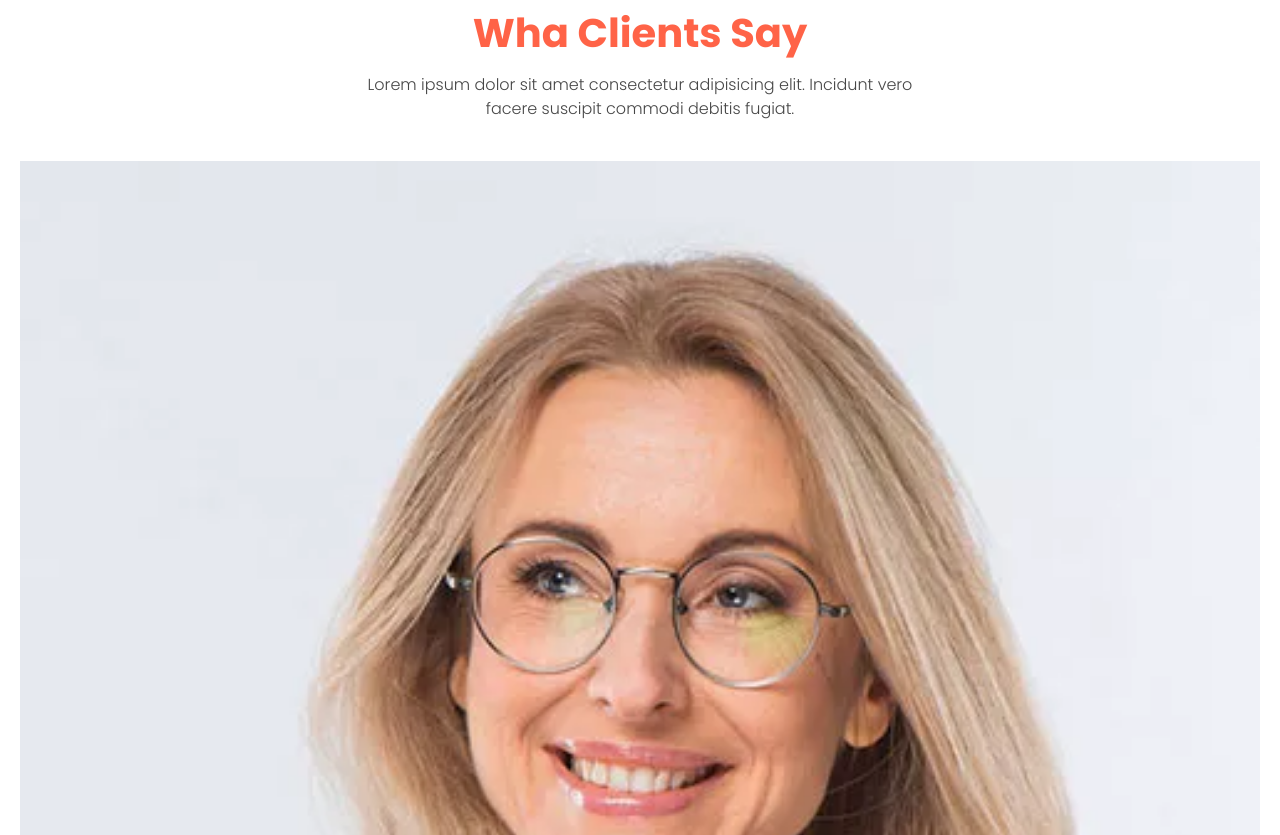
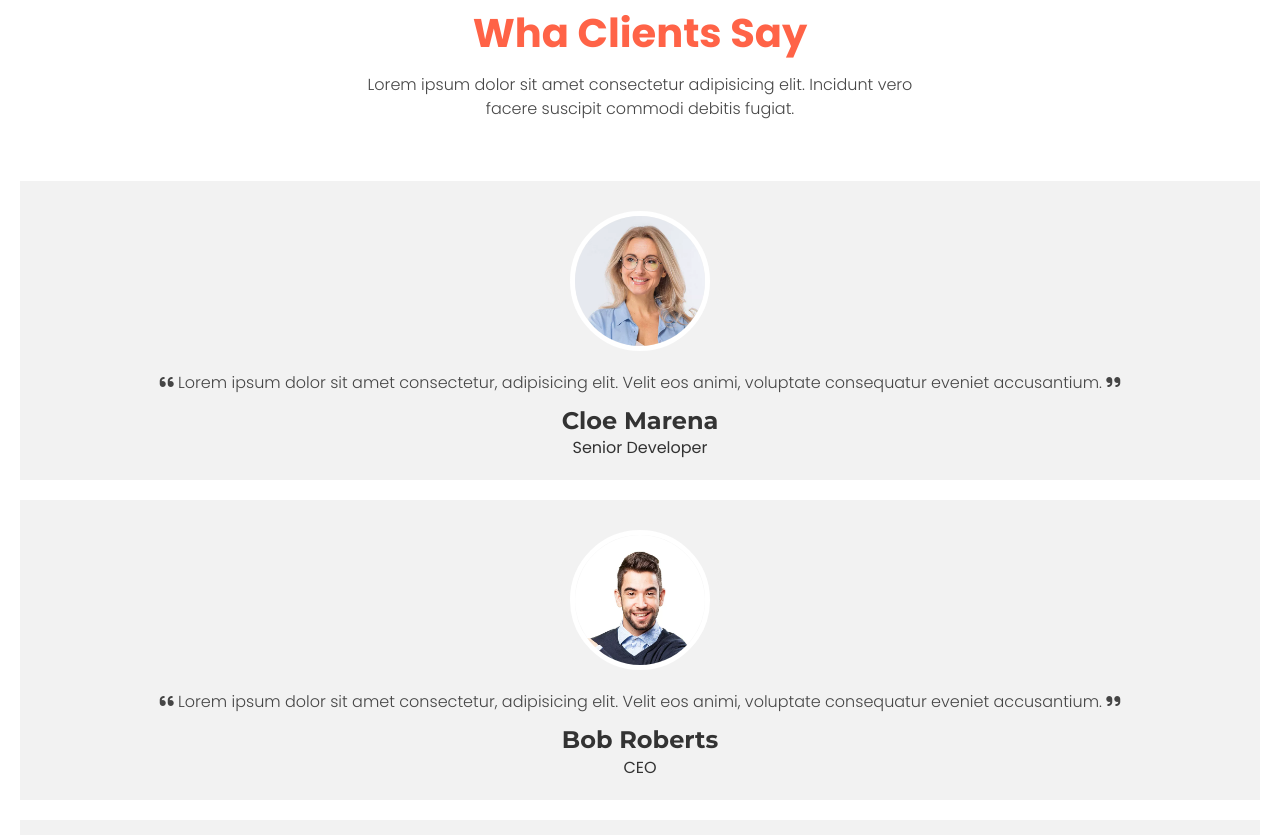
Before and after one commit to eu-waliston/WebGeek, a website: page index.html in a window 1280 px wide. Shown: the part 2665-3500 px from the top of the page. Drawn offline with Linux system fonts and the light colour scheme.

Commit message:
Testimonials

```diff
--- a/style.css
+++ b/style.css
@@ -333,7 +333,23 @@ img {
   background-color: var(--dark-color);
 }
 
+/* testimonials */
 
+.testimonials-item {
+  background-color: var(--gray-color);
+  margin: 2rem 0;
+  padding: 2rem 3rem;
+  text-align: center;
+}
+
+.testimonials-item .image{
+  overflow: hidden;
+  width: 140px;
+  height: 140px;
+  border-radius: 50%;
+  border:  5px solid var(--light-color);
+  margin: 1rem auto;
+}
 
 
 
```
